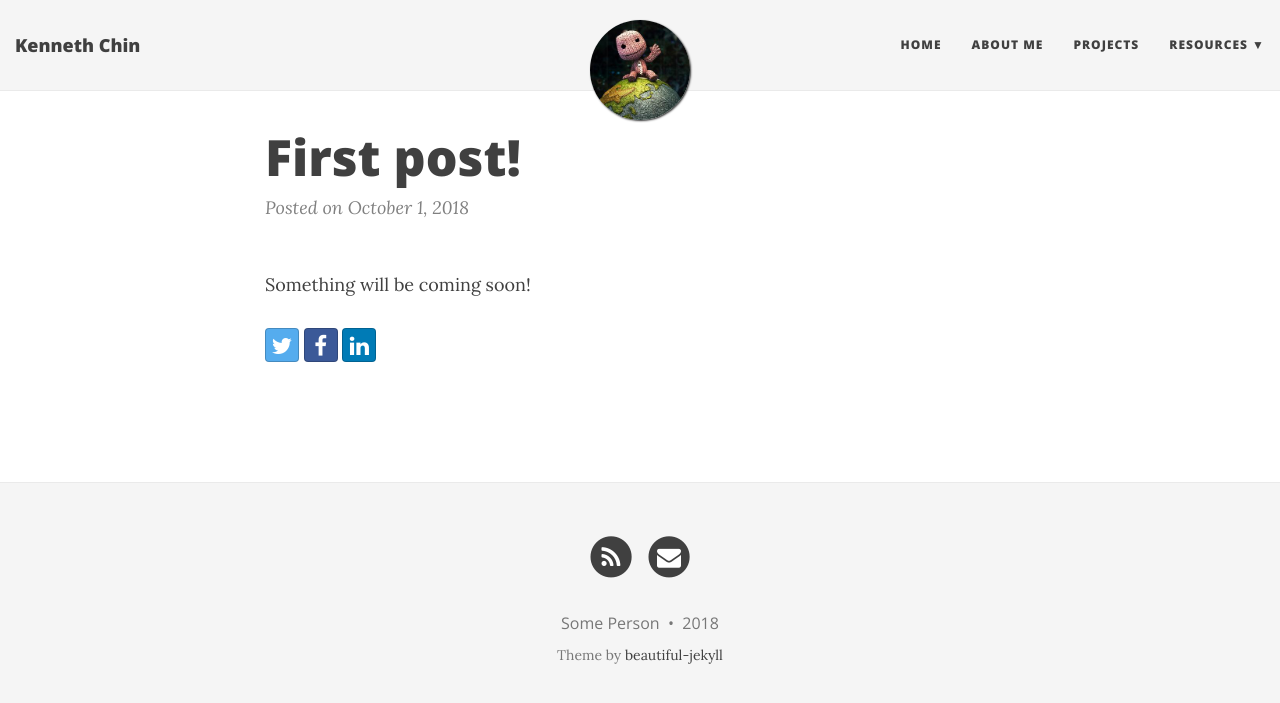
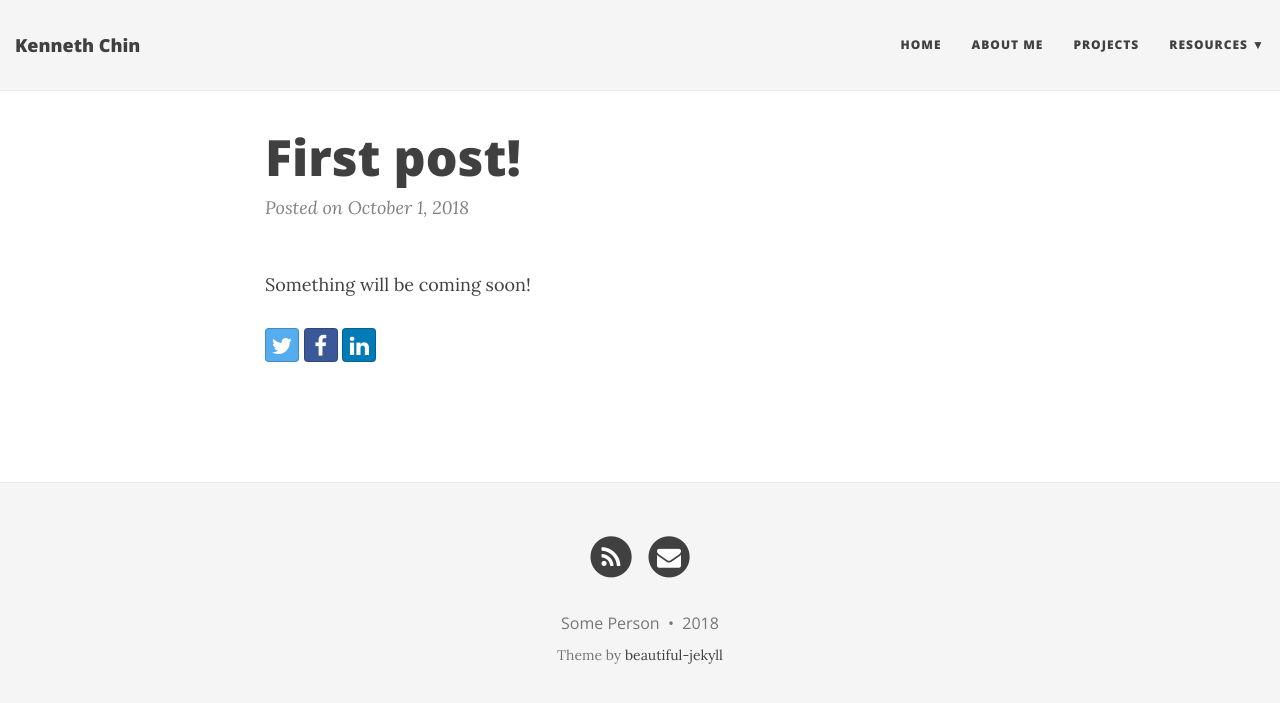
Before and after one commit to kennchin/kennchin.github.io, a Jekyll site: the page built from _posts/2018-10-01-first-post.md, in a window 1280 px wide. Shown: the top 703 px of the page. Built offline with Jekyll 4.4.1, drawn with Linux system fonts in a browser that asks for light colours; nearby versions of some CDN libraries.

Commit message:
Update _config.yml

```diff
--- a/_config.yml
+++ b/_config.yml
@@ -170,7 +170,7 @@ defaults:
       path: "" # all files
     values:
       layout: "page"
-      show-avatar: true
+      #show-avatar: true
 
 # Use tags index page and make tags on each post clickable
 link-tags: true
```
